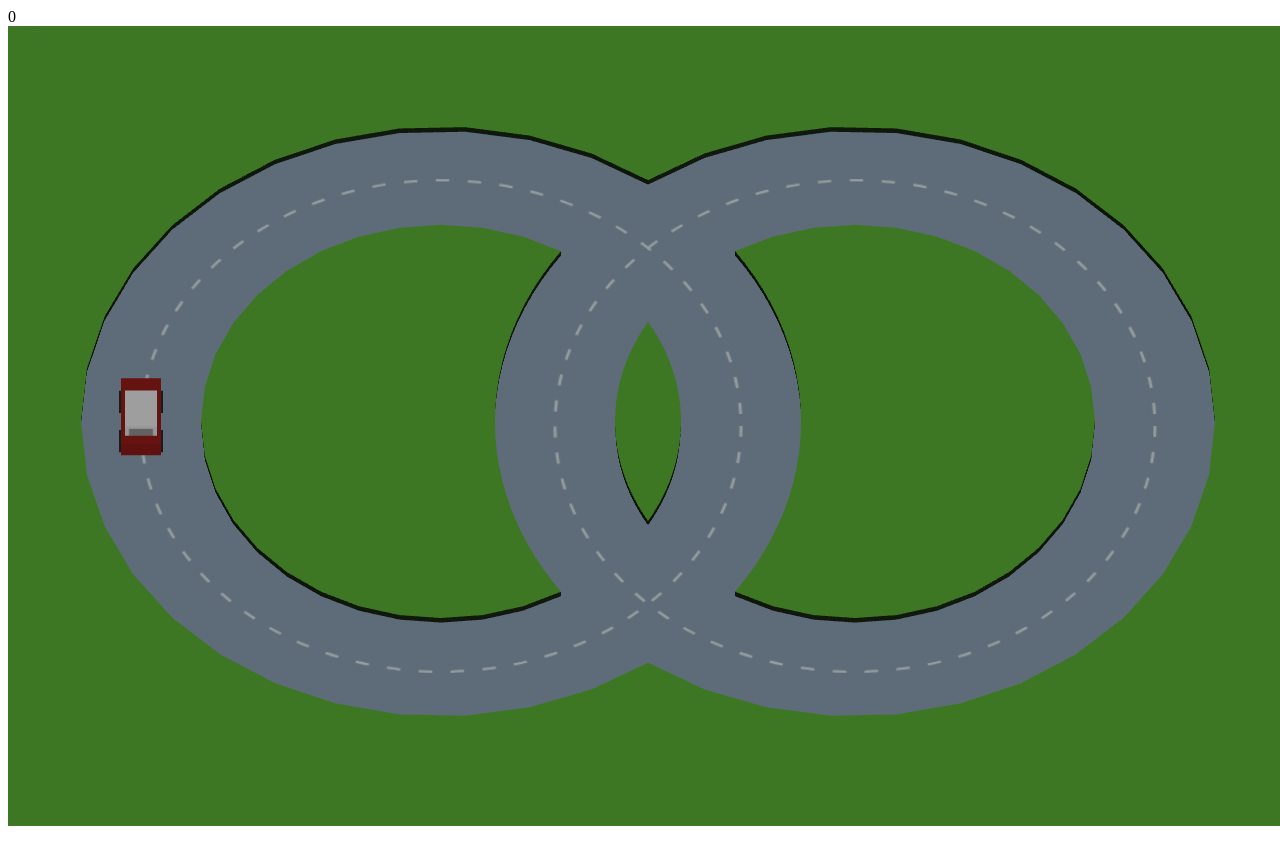
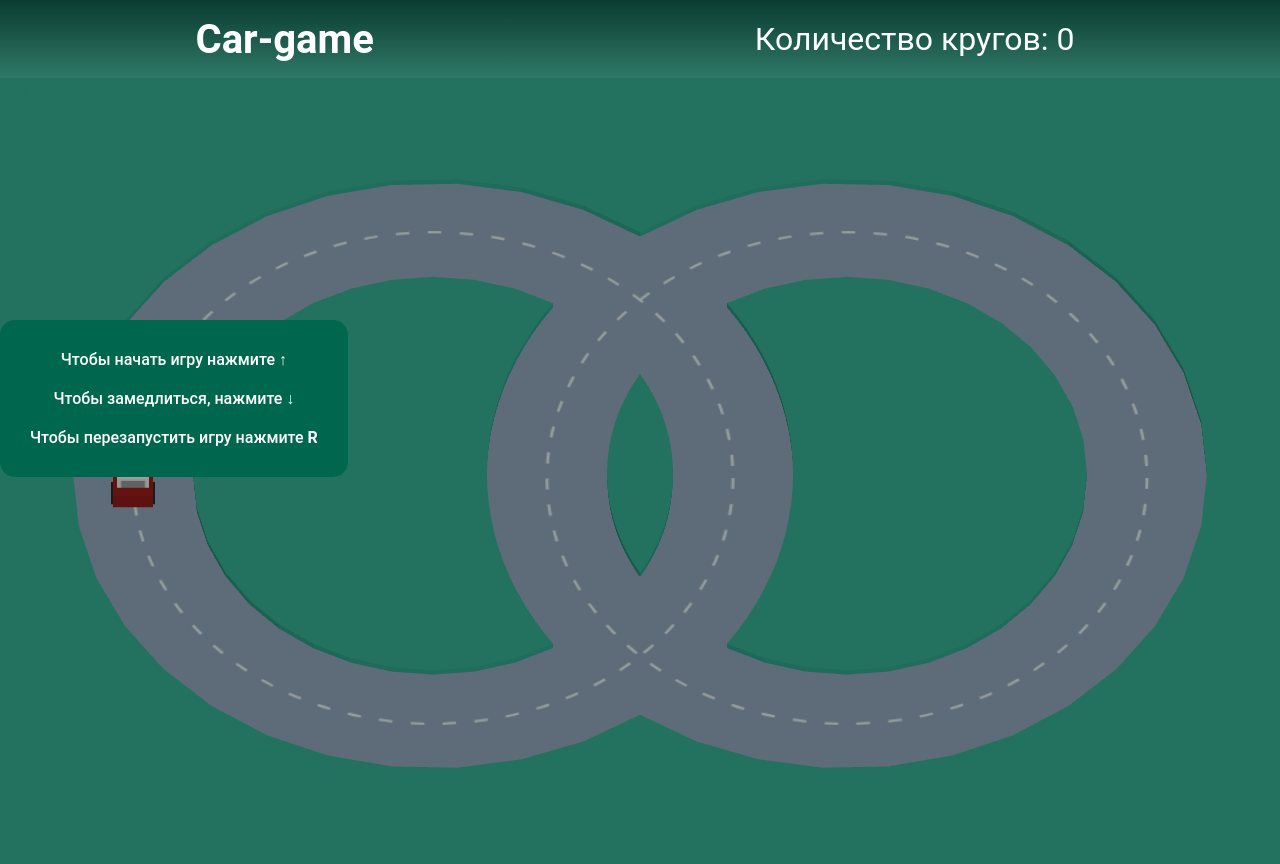
Before and after one commit to yermaka-a/traffic-run-game, a website built with Vite: page index.html in a window 1280 px wide. Before the commit the page ends 834 px from the top, so only its background shows below. Built offline with nearby package versions, Linux system fonts and the light colour scheme.

Commit message:
add popup and header

```diff
--- a/index.html
+++ b/index.html
@@ -3,11 +3,25 @@
   <head>
     <meta charset="UTF-8" />
     <link rel="icon" type="image/svg+xml" href="/vite.svg" />
+    <link rel="stylesheet" href="./src/style.css" />
     <meta name="viewport" content="width=device-width, initial-scale=1.0" />
-    <title>Vite + TS</title>
+    <title>Car-game</title>
   </head>
   <body>
-    <div id="score">0</div>
+    <header>
+      <div>
+        <h1>Car-game</h1>
+        <div id="score">Количество кругов: 0</div>
+      </div>
+    </header>
+    <div class="popup">
+      <div class="back">
+        <div>Чтобы начать игру нажмите <strong>&uarr;</strong></div>
+        <div>Чтобы замедлиться, нажмите <strong>&darr;</strong></div>
+        <div>Чтобы перезапустить игру нажмите <strong>R</strong></div>
+      </div>
+    </div>
+    <div id="game-container"></div>
     <script type="module" src="/src/main.ts"></script>
   </body>
 </html>
--- a/src/Map.ts
+++ b/src/Map.ts
@@ -173,8 +173,8 @@ export const renderMap = (
   );
 
   const fieldMesh = new THREE.Mesh(fieldGeometry, [
-    new THREE.MeshLambertMaterial({ color: 0x67c240 }),
-    new THREE.MeshLambertMaterial({ color: 0x23311c }),
+    new THREE.MeshLambertMaterial({ color: 0x3ebb9e }),
+    new THREE.MeshLambertMaterial({ color: 0x3ebb9e }),
   ]);
   scene.add(fieldMesh);
 };
--- a/src/main.ts
+++ b/src/main.ts
@@ -5,9 +5,9 @@ import { renderMap } from "./Map";
 import { trackRadius, arcCenterX, config } from "./help-values";
 import { pickRandom } from "./helpers";
 window.focus(); // Capture keys right away (by default focus is on editor)
-
+const gameContainer = document.getElementById("game-container");
 const resultsElement = document.getElementById("results");
-
+const popupElement: HTMLDivElement | null = document.querySelector(".popup");
 function getDistance(coordinate1, coordinate2) {
   const horizontalDistance = coordinate2.x - coordinate1.x;
   const verticalDistance = coordinate2.y - coordinate1.y;
@@ -71,7 +71,7 @@ renderer.setSize(window.innerWidth, window.innerHeight);
 
 renderMap(scene, cameraWidth, cameraHeight * 2);
 
-document.body.appendChild(renderer.domElement);
+gameContainer!.appendChild(renderer.domElement);
 
 const getVehicleSpeed = (type: string | number): number => {
   if (type === "car") {
@@ -243,8 +243,9 @@ const animation = (timestamp: number) => {
 
   // update score if it changed
   if (laps != score) {
+
     score = laps;
-    if (scoreElement) scoreElement.innerText = score;
+    if (scoreElement) scoreElement.innerText = "Количество кругов: " + score;
   }
 
   // add a new vehicle at start and with every 5th lap
@@ -283,7 +284,7 @@ const reset = () => {
   playerAngleMoved = 0;
   movePlayerCar(0);
   score = 0;
-  if (scoreElement) scoreElement.innerText = score;
+  if (scoreElement) scoreElement.innerText = "Количество кругов: " + score;
   lastTimestamp = undefined;
 
   // remove other vehicles
@@ -298,7 +299,7 @@ const reset = () => {
 reset();
 const startGame = () => {
   if (ready) {
-    ready = false;
+    popupElement!.style.display = "none";
     renderer.setAnimationLoop(animation);
   }
 };
@@ -317,6 +318,7 @@ window.addEventListener("keydown", (e) => {
   }
 
   if (e.key == "R" || e.key == "r") {
+    popupElement!.style.display = "block";
     reset();
     return;
   }
@@ -334,3 +336,19 @@ window.addEventListener("keyup", (e) => {
     return;
   }
 });
+
+window.addEventListener("resize", () => {
+  console.log("resize", window.innerWidth, window.innerHeight);
+
+  // Adjust camera
+  const newAspectRatio = window.innerWidth / window.innerHeight;
+  const adjustedCameraHeight = cameraWidth / newAspectRatio;
+
+  camera.top = adjustedCameraHeight / 2;
+  camera.bottom = adjustedCameraHeight / -2;
+  camera.updateProjectionMatrix(); // Must be called after change
+
+  // Reset renderer
+  renderer.setSize(window.innerWidth, window.innerHeight);
+  renderer.render(scene, camera);
+});
--- /dev/null
+++ b/src/style.css
@@ -0,0 +1,46 @@
+* {
+    padding: 0;
+    margin:  0 auto;
+    color: white;
+    font-family: 'Roboto','Franklin Gothic Medium', 'Arial Narrow', Arial, sans-serif;
+}
+
+body {
+    background-image: linear-gradient( #0A3C30, #73E6CB, #3EBB9E, #00674F, #0A3C30);
+}
+.popup {
+    position: absolute;
+    top: 20rem;
+    font-weight: 500;
+    justify-self: center;
+}
+.popup .back {
+    display: flex;
+    flex-direction: column;
+
+    background-color: #00674F;
+    padding: 20px;
+    border-radius: 15px;
+}
+.back div {
+    padding: 10px;
+}
+header div {
+    padding: 10px;
+   display: flex;
+   justify-content: space-between;
+   align-items: center;
+}
+
+#score {
+    font-size: 32px;
+}
+
+h1 {
+   font-size: 40px;
+}
+
+.game-container{
+    width: fit-content;
+    height: fit-content;
+}
```
